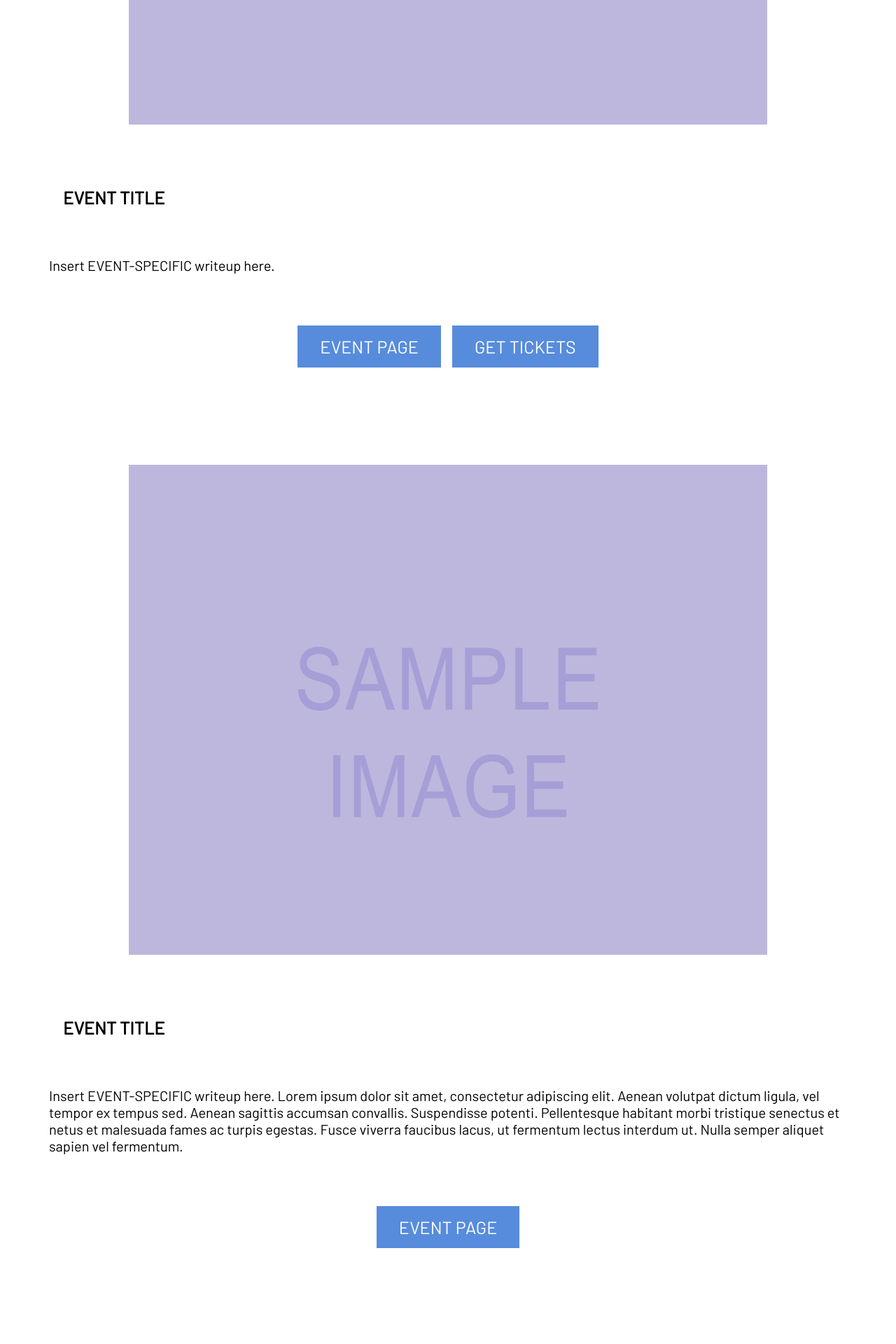
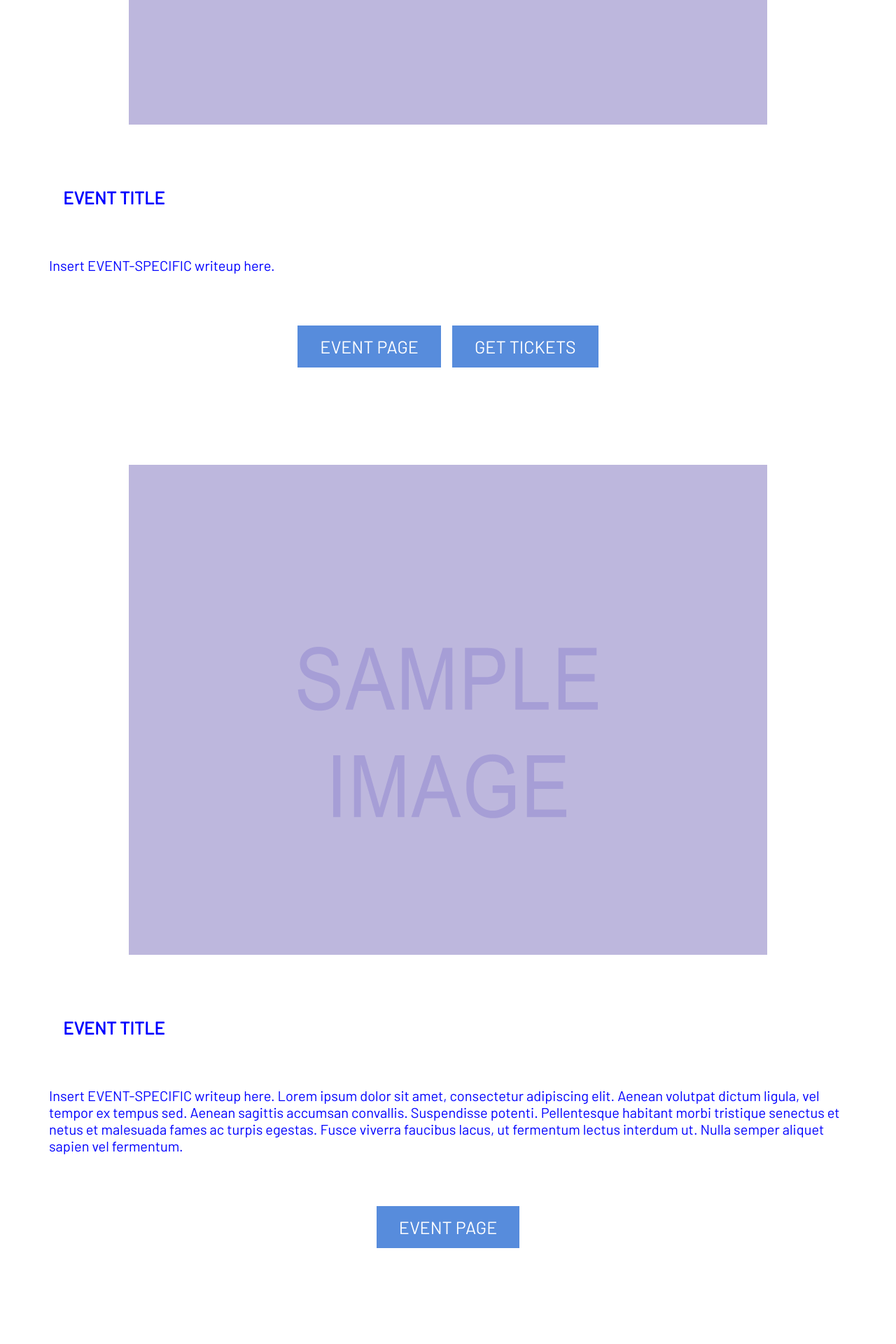
Before and after one commit to sfusurge/z-archived-sfusurge.github.io.v1, a Jekyll site: the page built from index.html, in a window 1280 px wide. Shown: the part 2016-3936 px from the top of the page at 70% size. Built offline with Jekyll 4.4.1, drawn with Linux system fonts in a browser that asks for light colours.

Commit message:
fixed css error

```diff
--- a/assets/css/mainpage.css
+++ b/assets/css/mainpage.css
@@ -105,13 +105,13 @@ banner {
 
 h2 {
 	font-size: 6vw;
-	color =  #578cdc;
+	color :  #578cdc;
 }
 
 
 
 #events {
-	color = blue;
+	color : blue;
 	text-align: center;
 }
 	#events p {
```
